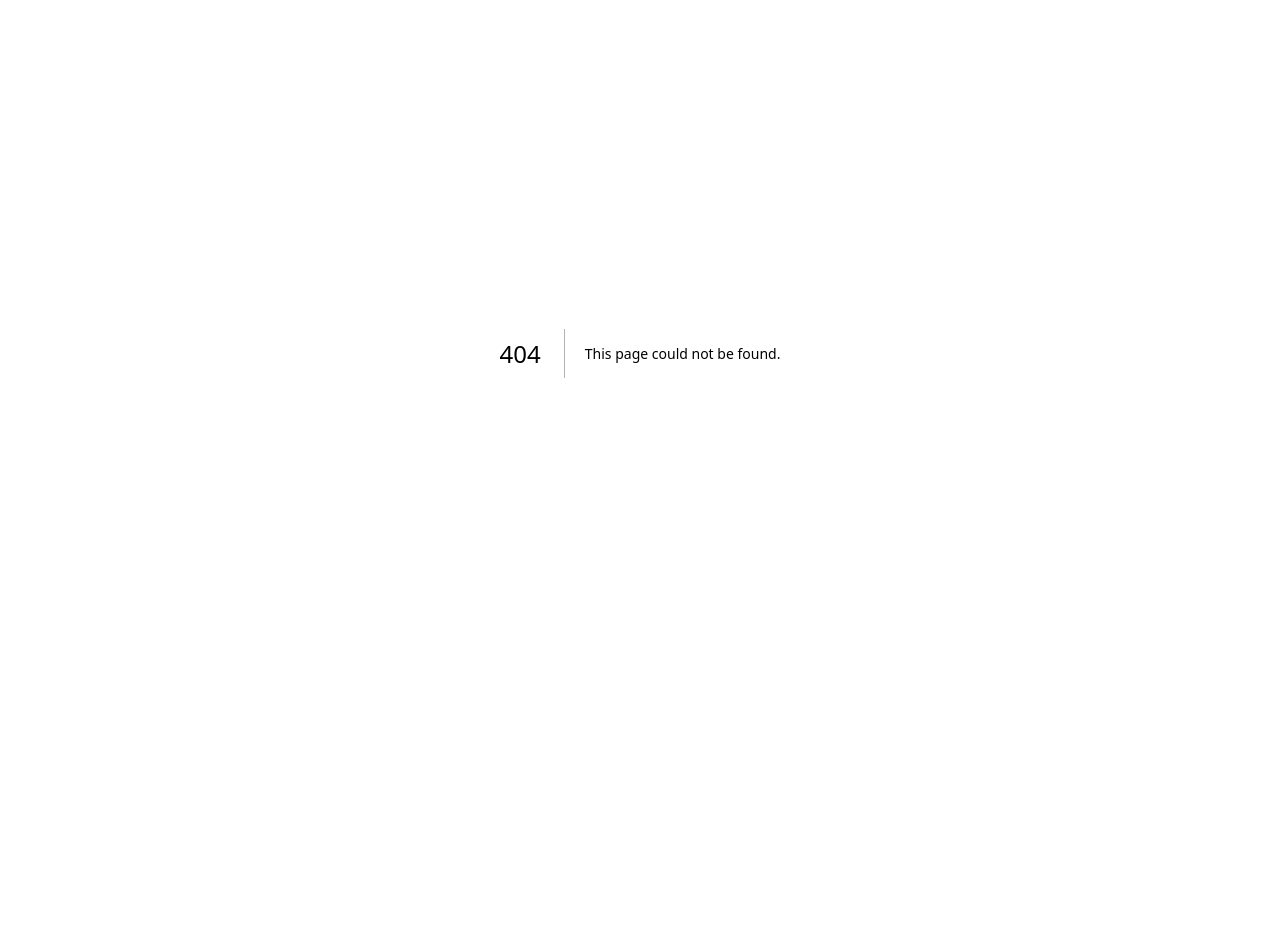
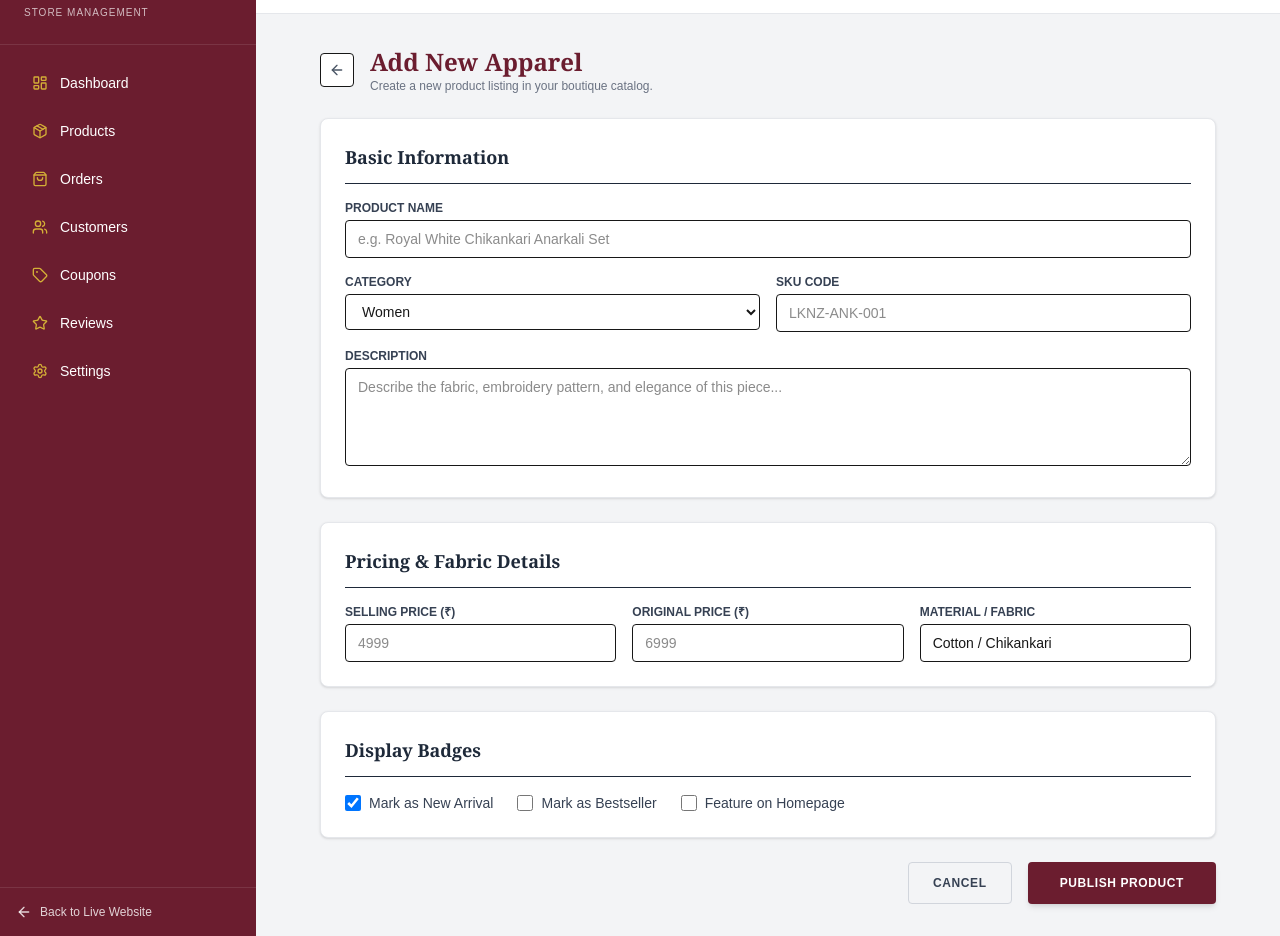
Before and after one commit to Priyanshu222005/lucknowi-nazakat, a Next.js app in the folder lucknowi-nazakat/: page /admin/products/new in a window 1280 px wide. Before the commit this address had no page. Shown: the part 164-1100 px from the top of the page. Before the commit the page ends 917 px from the top, so only its background shows below. Built offline with nearby package versions, Linux system fonts and the light colour scheme; a web font is replaced by a local one.

Commit message:
Stage 7 Complete: Cleaned root lockfile and built Add Product Form UI

```diff
--- /dev/null
+++ b/lucknowi-nazakat/app/admin/products/new/page.tsx
@@ -0,0 +1,190 @@
+'use client';
+
+import { useState } from 'react';
+import Link from 'next/link';
+import { ArrowLeft, Upload, Plus, Trash2 } from 'lucide-react';
+
+export default function AddProductPage() {
+  const [formData, setFormData] = useState({
+    name: '',
+    category: 'Women',
+    price: '',
+    originalPrice: '',
+    description: '',
+    sku: '',
+    material: 'Cotton / Chikankari',
+    isNew: true,
+    isBestSeller: false,
+    isFeatured: false,
+  });
+
+  const [sizes, setSizes] = useState(['S', 'M', 'L', 'XL']);
+  const [images, setImages] = useState([
+    'https://images.unsplash.com/photo-1610030469983-98e550d6193c?auto=format&fit=crop&q=80'
+  ]);
+
+  const handleSubmit = (e: React.FormEvent) => {
+    e.preventDefault();
+    alert('Product details captured! Next step: Database insertion API integration.');
+  };
+
+  return (
+    <div className="max-w-4xl mx-auto space-y-6">
+      <div className="flex items-center space-x-4">
+        <Link href="/admin/products" className="p-2 bg-white border rounded hover:bg-gray-50 transition-colors">
+          <ArrowLeft className="w-4 h-4 text-gray-600" />
+        </Link>
+        <div>
+          <h1 className="font-serif text-2xl font-bold text-[#6B1D2F]">Add New Apparel</h1>
+          <p className="text-xs text-gray-500">Create a new product listing in your boutique catalog.</p>
+        </div>
+      </div>
+
+      <form onSubmit={handleSubmit} className="space-y-6">
+        {/* Basic Information */}
+        <div className="bg-white p-6 rounded-lg border border-gray-200 shadow-sm space-y-4">
+          <h2 className="font-serif text-lg font-bold text-gray-800 border-b pb-3">Basic Information</h2>
+
+          <div>
+            <label className="block text-xs font-semibold uppercase text-gray-700 mb-1">Product Name</label>
+            <input
+              type="text"
+              required
+              placeholder="e.g. Royal White Chikankari Anarkali Set"
+              value={formData.name}
+              onChange={(e) => setFormData({ ...formData, name: e.target.value })}
+              className="w-full px-3 py-2 border rounded text-sm focus:ring-1 focus:ring-[#6B1D2F] outline-none"
+            />
+          </div>
+
+          <div className="grid grid-cols-1 sm:grid-cols-2 gap-4">
+            <div>
+              <label className="block text-xs font-semibold uppercase text-gray-700 mb-1">Category</label>
+              <select
+                value={formData.category}
+                onChange={(e) => setFormData({ ...formData, category: e.target.value })}
+                className="w-full px-3 py-2 border rounded text-sm bg-white outline-none"
+              >
+                <option value="Women">Women</option>
+                <option value="Men">Men</option>
+                <option value="Kids">Kids</option>
+                <option value="Accessories">Accessories</option>
+              </select>
+            </div>
+            <div>
+              <label className="block text-xs font-semibold uppercase text-gray-700 mb-1">SKU Code</label>
+              <input
+                type="text"
+                placeholder="LKNZ-ANK-001"
+                value={formData.sku}
+                onChange={(e) => setFormData({ ...formData, sku: e.target.value })}
+                className="w-full px-3 py-2 border rounded text-sm focus:ring-1 focus:ring-[#6B1D2F] outline-none"
+              />
+            </div>
+          </div>
+
+          <div>
+            <label className="block text-xs font-semibold uppercase text-gray-700 mb-1">Description</label>
+            <textarea
+              rows={4}
+              placeholder="Describe the fabric, embroidery pattern, and elegance of this piece..."
+              value={formData.description}
+              onChange={(e) => setFormData({ ...formData, description: e.target.value })}
+              className="w-full px-3 py-2 border rounded text-sm focus:ring-1 focus:ring-[#6B1D2F] outline-none"
+            />
+          </div>
+        </div>
+
+        {/* Pricing & Stock */}
+        <div className="bg-white p-6 rounded-lg border border-gray-200 shadow-sm space-y-4">
+          <h2 className="font-serif text-lg font-bold text-gray-800 border-b pb-3">Pricing & Fabric Details</h2>
+
+          <div className="grid grid-cols-1 sm:grid-cols-3 gap-4">
+            <div>
+              <label className="block text-xs font-semibold uppercase text-gray-700 mb-1">Selling Price (₹)</label>
+              <input
+                type="number"
+                required
+                placeholder="4999"
+                value={formData.price}
+                onChange={(e) => setFormData({ ...formData, price: e.target.value })}
+                className="w-full px-3 py-2 border rounded text-sm focus:ring-1 focus:ring-[#6B1D2F] outline-none"
+              />
+            </div>
+            <div>
+              <label className="block text-xs font-semibold uppercase text-gray-700 mb-1">Original Price (₹)</label>
+              <input
+                type="number"
+                placeholder="6999"
+                value={formData.originalPrice}
+                onChange={(e) => setFormData({ ...formData, originalPrice: e.target.value })}
+                className="w-full px-3 py-2 border rounded text-sm focus:ring-1 focus:ring-[#6B1D2F] outline-none"
+              />
+            </div>
+            <div>
+              <label className="block text-xs font-semibold uppercase text-gray-700 mb-1">Material / Fabric</label>
+              <input
+                type="text"
+                value={formData.material}
+                onChange={(e) => setFormData({ ...formData, material: e.target.value })}
+                className="w-full px-3 py-2 border rounded text-sm focus:ring-1 focus:ring-[#6B1D2F] outline-none"
+              />
+            </div>
+          </div>
+        </div>
+
+        {/* Badges & Flags */}
+        <div className="bg-white p-6 rounded-lg border border-gray-200 shadow-sm space-y-4">
+          <h2 className="font-serif text-lg font-bold text-gray-800 border-b pb-3">Display Badges</h2>
+          <div className="flex flex-wrap gap-6">
+            <label className="flex items-center space-x-2 text-sm text-gray-700 cursor-pointer">
+              <input
+                type="checkbox"
+                checked={formData.isNew}
+                onChange={(e) => setFormData({ ...formData, isNew: e.target.checked })}
+                className="w-4 h-4 text-[#6B1D2F] rounded focus:ring-[#6B1D2F]"
+              />
+              <span>Mark as New Arrival</span>
+            </label>
+
+            <label className="flex items-center space-x-2 text-sm text-gray-700 cursor-pointer">
+              <input
+                type="checkbox"
+                checked={formData.isBestSeller}
+                onChange={(e) => setFormData({ ...formData, isBestSeller: e.target.checked })}
+                className="w-4 h-4 text-[#6B1D2F] rounded focus:ring-[#6B1D2F]"
+              />
+              <span>Mark as Bestseller</span>
+            </label>
+
+            <label className="flex items-center space-x-2 text-sm text-gray-700 cursor-pointer">
+              <input
+                type="checkbox"
+                checked={formData.isFeatured}
+                onChange={(e) => setFormData({ ...formData, isFeatured: e.target.checked })}
+                className="w-4 h-4 text-[#6B1D2F] rounded focus:ring-[#6B1D2F]"
+              />
+              <span>Feature on Homepage</span>
+            </label>
+          </div>
+        </div>
+
+        {/* Action Button */}
+        <div className="flex justify-end space-x-4">
+          <Link
+            href="/admin/products"
+            className="px-6 py-3 border border-gray-300 text-gray-700 font-semibold rounded text-xs uppercase tracking-wider hover:bg-gray-50"
+          >
+            Cancel
+          </Link>
+          <button
+            type="submit"
+            className="px-8 py-3 bg-[#6B1D2F] text-white font-semibold rounded text-xs uppercase tracking-wider hover:bg-[#521624] transition-colors shadow-md"
+          >
+            Publish Product
+          </button>
+        </div>
+      </form>
+    </div>
+  );
+}
```
